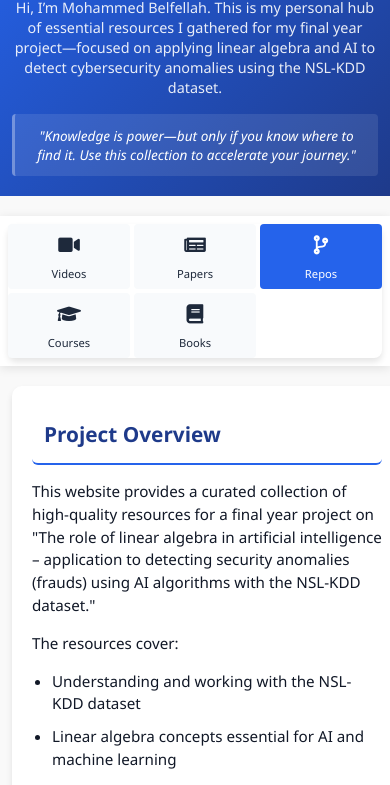
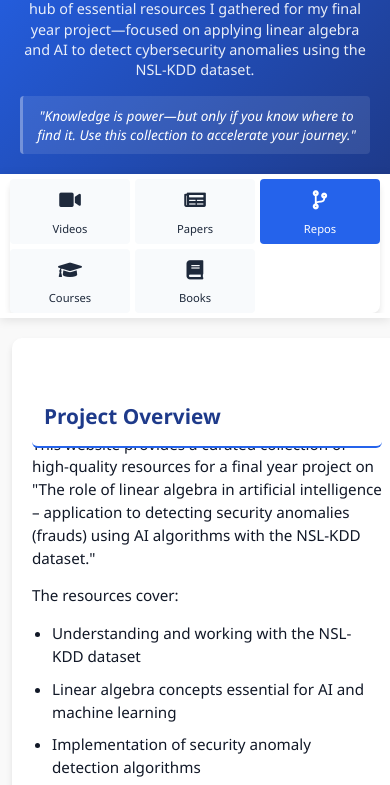
Before and after one commit to MohammedBelfellah/pfe-project-Resources, a plain HTML site: page index.html in a window 390 px wide. Shown: the part 109-894 px from the top of the page. Drawn offline with Linux system fonts and the light colour scheme.

Commit message:
Enhance viewport settings and layout adjustments for improved responsiveness and usability

```diff
--- a/script.js
+++ b/script.js
@@ -1,3 +1,20 @@
+// Prevent zoom on double tap
+document.addEventListener('dblclick', function(e) {
+    e.preventDefault();
+}, { passive: false });
+
+// Fix initial viewport scaling
+window.addEventListener('load', function() {
+    // Reset viewport zoom level
+    const viewport = document.querySelector('meta[name="viewport"]');
+    viewport.setAttribute('content', 'width=device-width, initial-scale=1.0, maximum-scale=1.0, user-scalable=no');
+
+    // Force redraw
+    document.body.style.display = 'none';
+    document.body.offsetHeight;
+    document.body.style.display = '';
+});
+
 // Load the JSON data
 document.addEventListener('DOMContentLoaded', function() {
     showLoadingState();
--- a/styles.css
+++ b/styles.css
@@ -11,6 +11,14 @@
     --transition: all 0.3s ease;
 }
 
+/* Add these viewport fixes at the top of your CSS file */
+html, body {
+    overflow-x: hidden;
+    width: 100%;
+    -webkit-text-size-adjust: 100%;
+    -moz-text-size-adjust: 100%;
+    -ms-text-size-adjust: 100%;
+}
 
 * {
     margin: 0;
@@ -853,6 +861,83 @@ footer .container {
         font-size: 0.95rem;
         padding-right: 10px;
     }
+
+    /* Container adjustments */
+    .container {
+        width: 100%;
+        padding: 0;
+        margin: 0;
+        overflow-x: hidden;
+    }
+
+    /* Header adjustments */
+    header {
+        padding: 20px 10px;
+        margin: 0;
+        width: 100%;
+    }
+
+    header .container {
+        padding: 0 10px;
+    }
+
+    header h1 {
+        font-size: 1.4rem;
+        padding: 0;
+        margin-bottom: 10px;
+    }
+
+    .subtitle {
+        font-size: 0.9rem;
+        padding: 0;
+        margin: 0 0 15px 0;
+    }
+
+    header blockquote {
+        font-size: 0.85rem;
+        margin: 15px 0 0 0;
+        padding: 10px;
+    }
+
+    /* Navigation fixes */
+    nav {
+        width: 100%;
+        margin: 0;
+        padding: 5px;
+    }
+
+    nav .container {
+        padding: 0 5px;
+    }
+
+    nav ul {
+        gap: 5px;
+        padding: 0;
+        margin: 0;
+    }
+
+    /* Section adjustments */
+    main {
+        padding: 10px 0;
+        overflow-x: hidden;
+    }
+
+    section {
+        padding: 0 10px;
+        margin-bottom: 20px;
+        width: 100%;
+    }
+
+    .resource-grid {
+        padding: 10px 0;
+        gap: 10px;
+    }
+
+    /* Card adjustments */
+    .resource-card {
+        margin: 0;
+        width: 100%;
+    }
 }
 
 /* Small Phone Optimizations */
```
